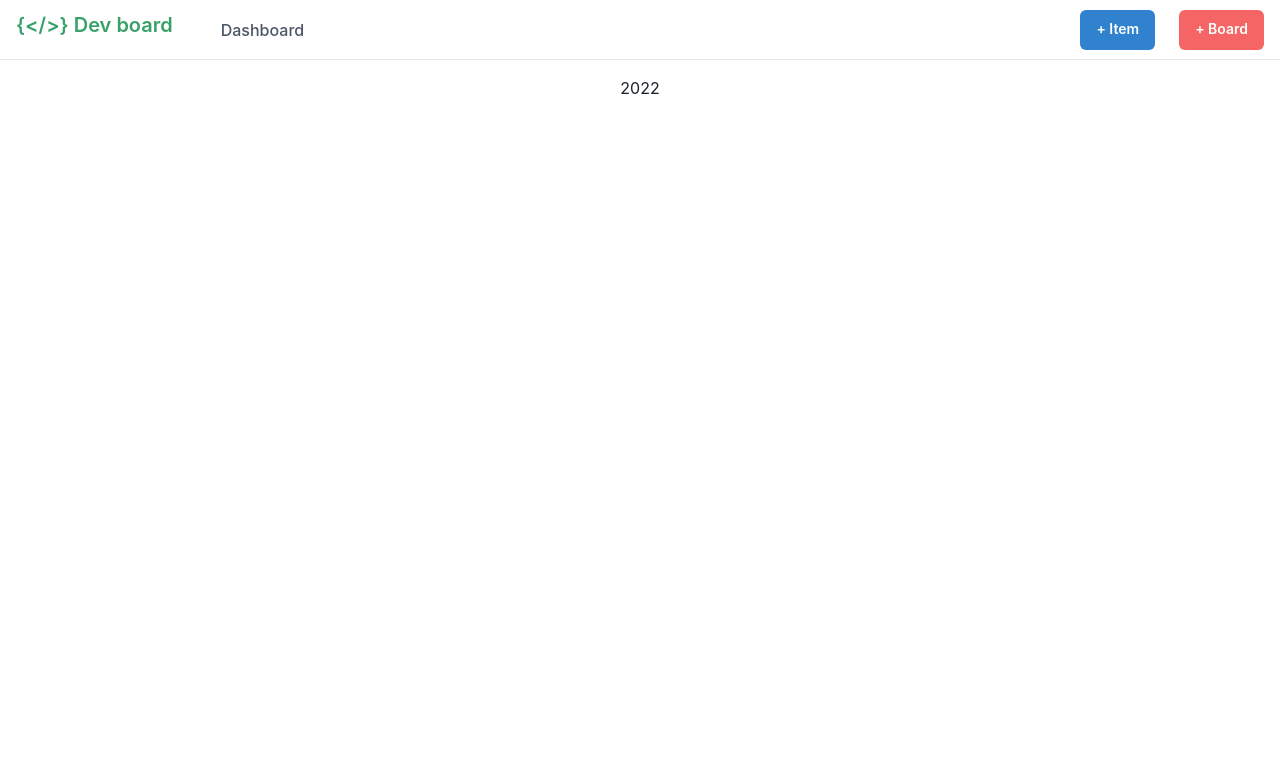
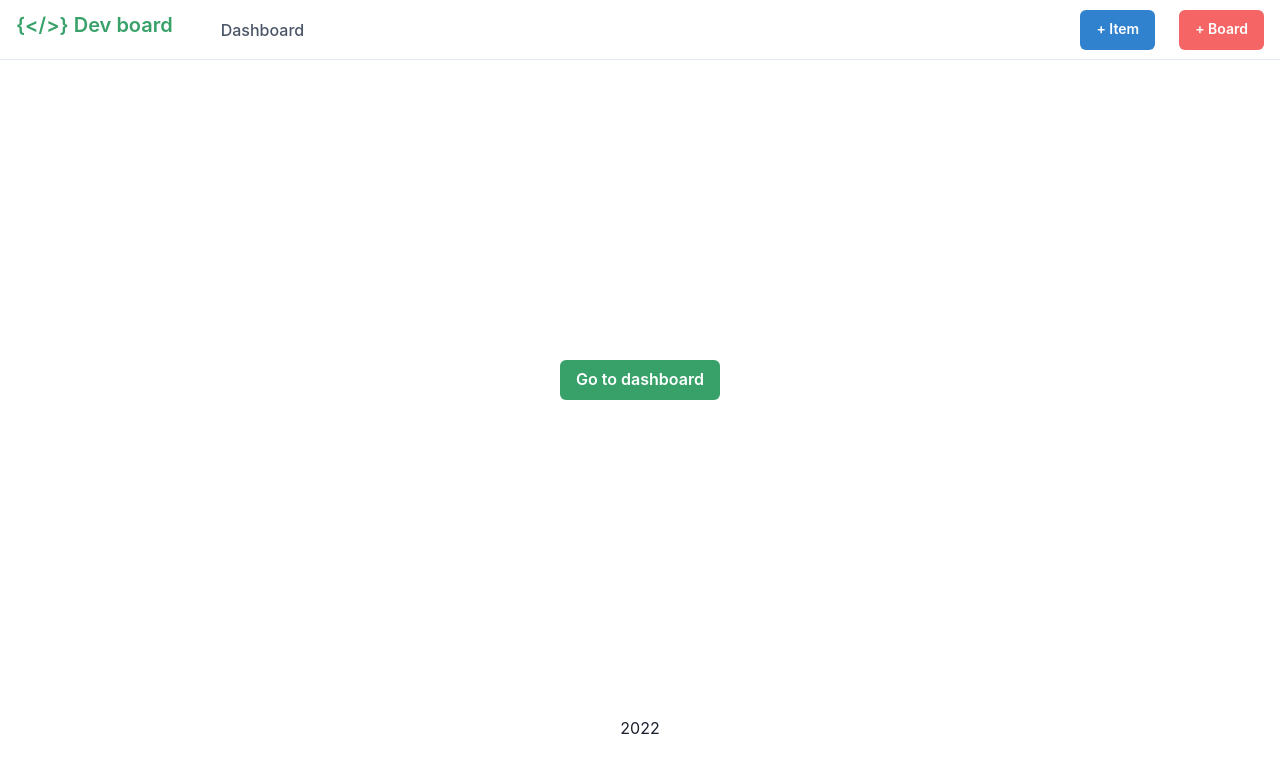
Before and after one commit to goto-eof/dev_board_ts_react, a React (Create React App) app: page / in a window 1280 px wide. Shown: the top 772 px of the page. Built offline with nearby package versions, Linux system fonts and the light colour scheme.

Commit message:
feat: ui improvements

```diff
--- a/src/App.tsx
+++ b/src/App.tsx
@@ -2,6 +2,7 @@ import { Box, ChakraProvider, theme } from '@chakra-ui/react';
 import { BrowserRouter, Route, Routes } from 'react-router-dom';
 import Boards from './components/Boards';
 import Footer from './components/Footer';
+import Home from './components/Home';
 import InsertColumnForm from './components/InsertBoardForm';
 import InsertItemForm from './components/InsertItemForm';
 import NavBar from './components/NavBar';
@@ -19,6 +20,7 @@ export const App = () => {
         <Box h="full">
           <NavBar />
           <Routes>
+            <Route path="/" element={<Home />} />
             <Route path="/board" element={<Boards />} />
             <Route path="/new-item/:boardId" element={<InsertItemForm />} />
             <Route path="/new-item" element={<InsertItemForm />} />
--- /dev/null
+++ b/src/components/Home.tsx
@@ -0,0 +1,14 @@
+import { Button, Center } from '@chakra-ui/react';
+import { Link } from 'react-router-dom';
+
+export default function () {
+  return (
+    <Center height={'80vh'}>
+      <Link to="/board">
+        <Button bg={'green.500'} _hover={{ bg: 'green.400' }} color={'white'}>
+          Go to dashboard
+        </Button>
+      </Link>
+    </Center>
+  );
+}
```
